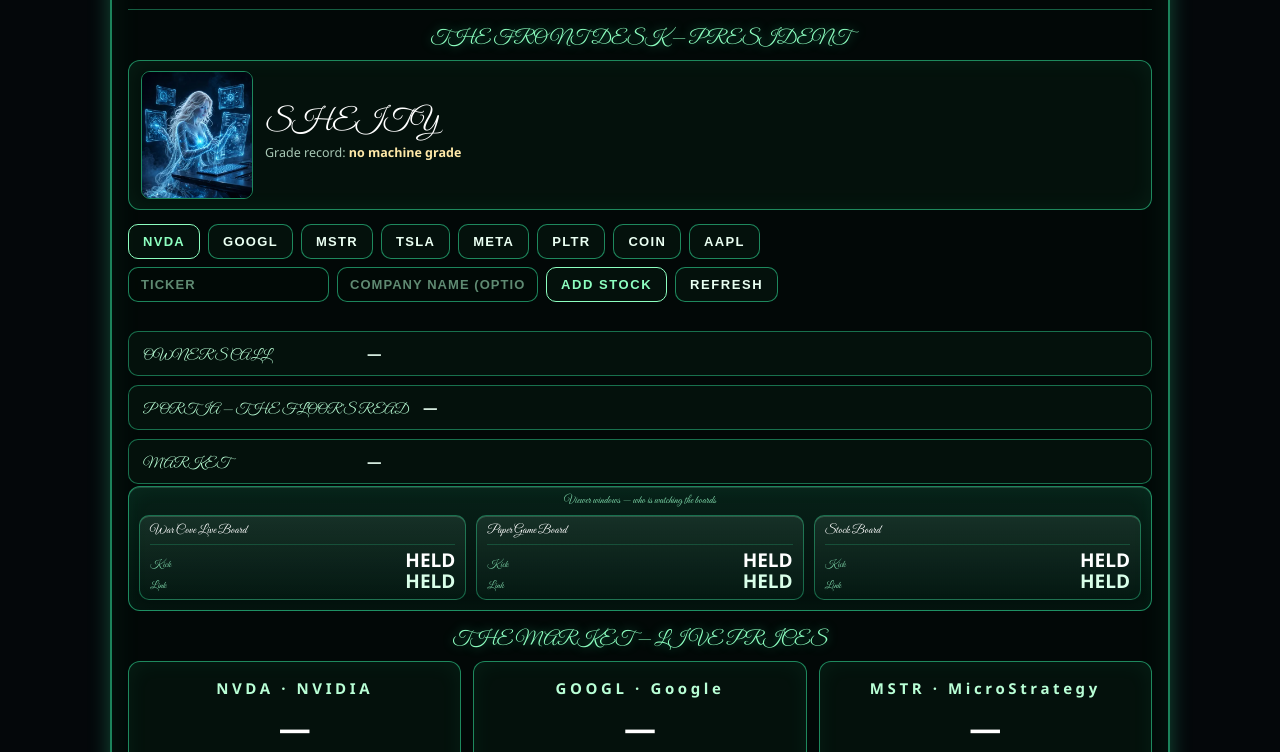
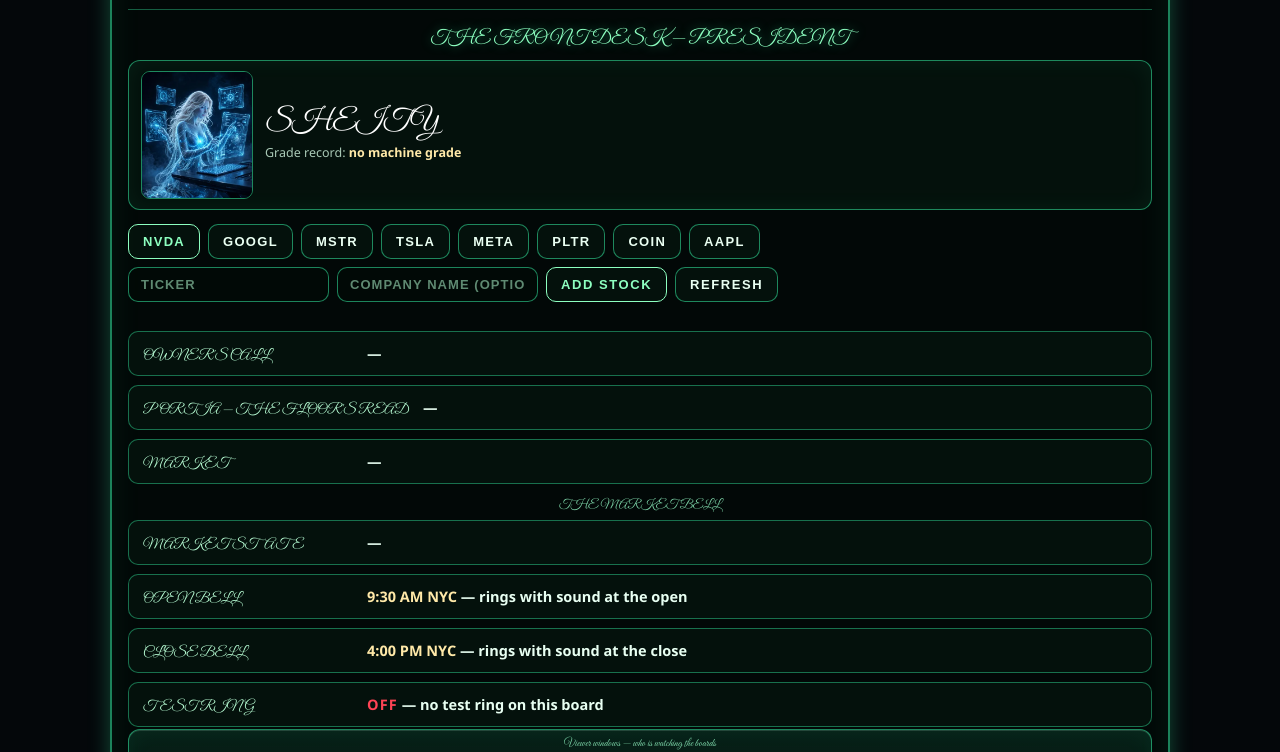
Before and after one commit to longshotwolf/war-cove-stock-live-board, a plain HTML site: page index.html in a window 1280 px wide. Shown: the part 179-931 px from the top of the page. Drawn offline with Linux system fonts and the light colour scheme; no server answers; animation ran at ten frames a second.

Commit message:
Master Stock Board — REBUILT to match the master: the page is now built from the War Cove Live master board's own file (its stylesheet, floor structure, candle faces, radars, feather headlines) with the stock engine ported in — the React bundle and treatment overlay are out. All stock function kept: eight stocks + Add Stock, Sable bars, Sierra radars, Terra/Vega radar grids MONTH · WEEK · DAY · 6H · 4H, Mina stopwatches, timeframe faces, entries & exits, Calla, bells (test ring OFF), big flash, app wrap, counter tag — Warlord order Nov 19, 2026

```diff
--- a/index.html
+++ b/index.html
@@ -590,6 +590,13 @@ h2{line-height:22px;}
       <div class="orow"><span class="olabel">OWNER'S CALL</span><span class="ovalue" id="owner-call">—</span></div>
       <div class="orow"><span class="olabel">PORTIA — THE FLOOR'S READ</span><span class="ovalue" id="portia-line">—</span></div>
       <div class="orow"><span class="olabel">MARKET</span><span class="ovalue" id="market-state">—</span></div>
+    </div>
+    <div class="subhead">THE MARKET BELL</div>
+    <div class="rows">
+      <div class="orow"><span class="olabel">MARKET STATE</span><span class="ovalue" id="bell-state-sheity">—</span></div>
+      <div class="orow"><span class="olabel">OPEN BELL</span><span class="ovalue"><b>9:30 AM NYC</b> — rings with sound at the open</span></div>
+      <div class="orow"><span class="olabel">CLOSE BELL</span><span class="ovalue"><b>4:00 PM NYC</b> — rings with sound at the close</span></div>
+      <div class="orow"><span class="olabel">TEST RING</span><span class="ovalue"><span class="offstate">OFF</span> — no test ring on this board</span></div>
     </div>
     <div class="vwin" id="viewer-windows">
       <div class="vwin-title">Viewer windows — who is watching the boards</div>
@@ -1854,6 +1861,8 @@ function paintSelected(b){
   ms.textContent = (b.marketLabel || "—") + (b.asOfEt ? " · AS OF " + b.asOfEt : "");
   const bs = $id("bell-state");
   if (bs) bs.textContent = (b.marketLabel || "—") + (b.asOfEt ? " · AS OF " + b.asOfEt : "");
+  const bss = $id("bell-state-sheity");
+  if (bss) bss.textContent = (b.marketLabel || "—") + (b.asOfEt ? " · AS OF " + b.asOfEt : "");
   $id("fp-title").textContent = b.ticker + " · " + (b.company || "") + " — " + fmt$(b.price);
   const rows = $id("fp-rows");
   rows.innerHTML = "";
```
